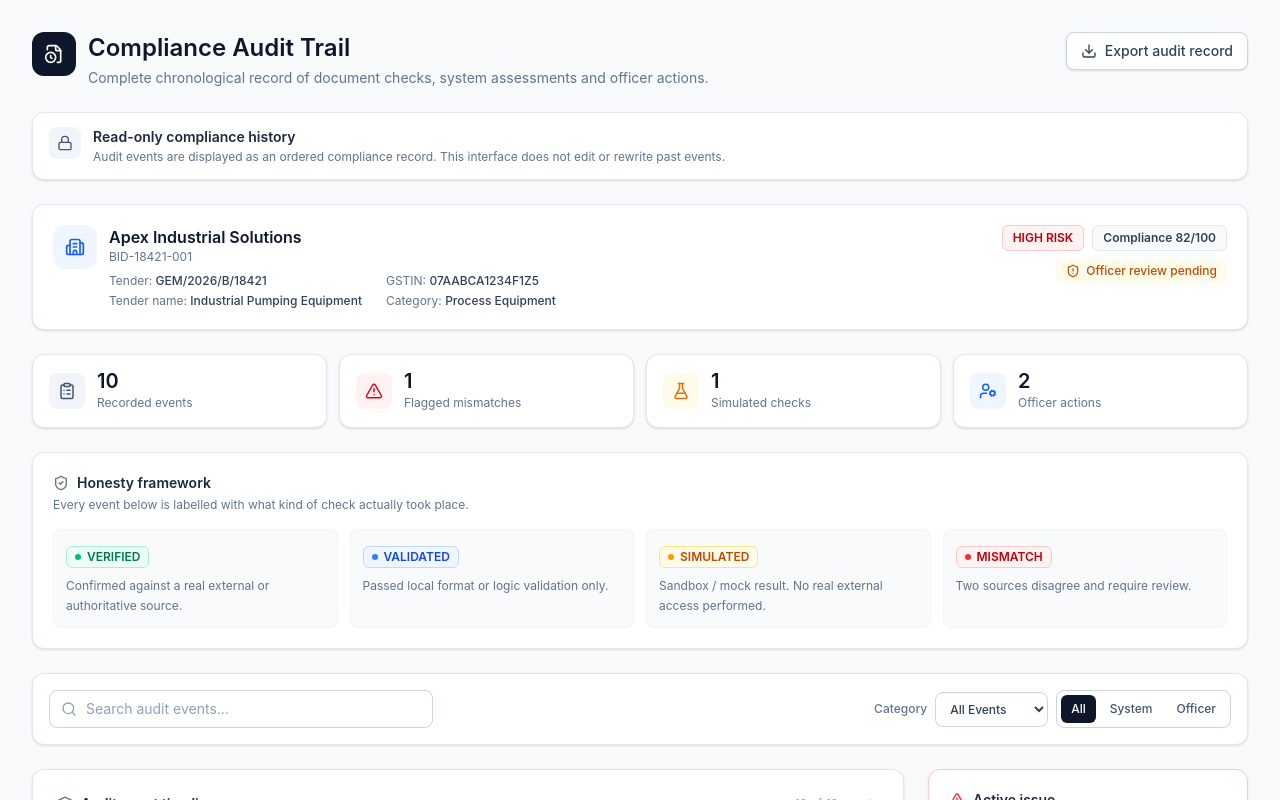
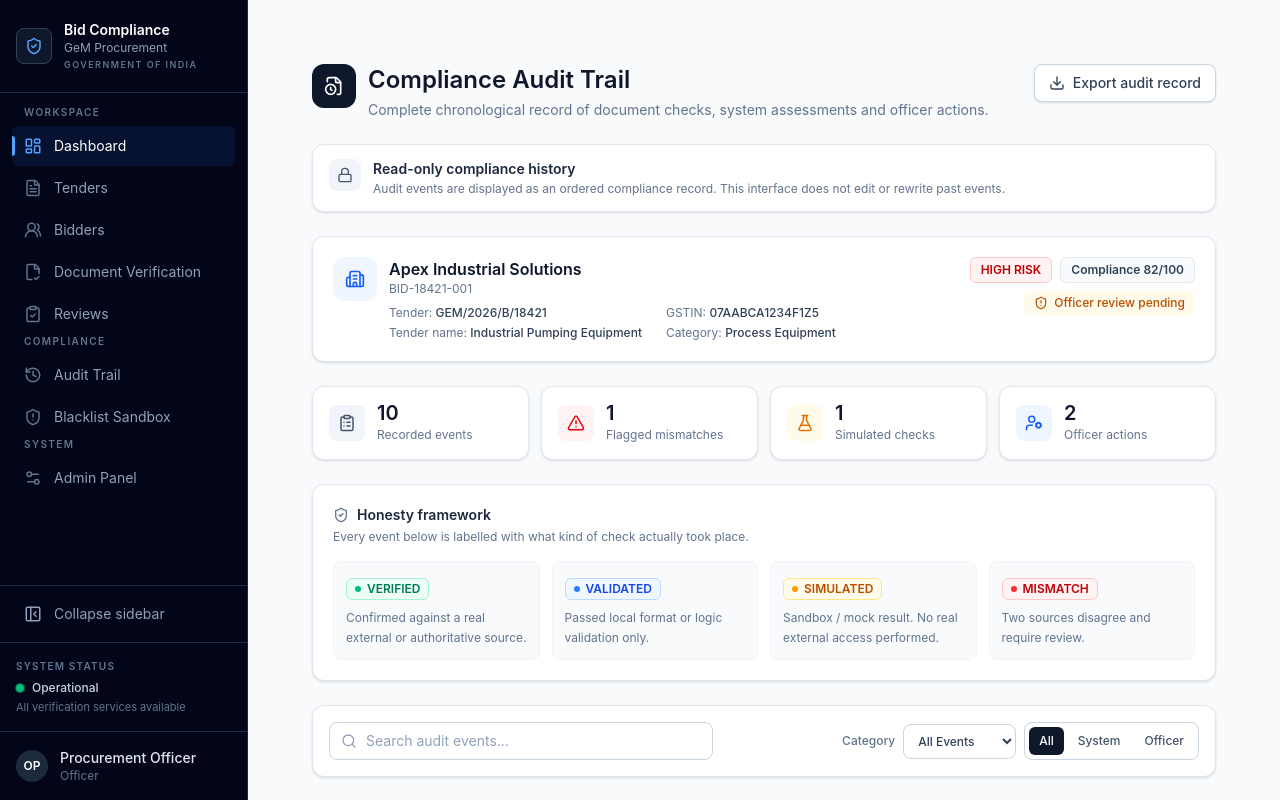
Before and after one commit to Anuj1804/Bid-Compliance, a React app in the folder frontend/: page /audit-trail in a window 1280 px wide. Shown: the top 800 px of the page. Built offline with nearby package versions, Linux system fonts and the light colour scheme; the HTML template or start-up script is replaced by a standard one.

Commit message:
Add sidebar in audittrail

```diff
--- a/frontend/src/App.jsx
+++ b/frontend/src/App.jsx
@@ -10,7 +10,7 @@ import BidderDetails from "./pages/BidderDetails";
 import DocumentVerification from "./pages/DocumentVerification";
 import DeclaredVerified from "./pages/DeclaredVerified";
 import OfficerReview from "./Components/OfficerReview";
-import Audittrail from "./Components/Audittrail";
+import AuditTrailPage from "./pages/Audittrail";
 import BlacklistSandbox from "./Components/BlacklistSandbox";
 
 
@@ -29,7 +29,7 @@ function App() {
         <Route path="/documentverification" element={<DocumentVerification />} />
         <Route path="/declared-verified" element={<DeclaredVerified />} />
         <Route path="/officer-review" element={<OfficerReview />} />
-        <Route path="/audit-trail" element={<Audittrail />} />
+        <Route path="/audit-trail" element={<AuditTrailPage />} />
         <Route path="/blacklistSandbox" element={<BlacklistSandbox />} />
 
         <Route path="*" element={<Navigate to="/" replace />} />
--- a/frontend/src/pages/Audittrail.jsx
+++ b/frontend/src/pages/Audittrail.jsx
@@ -1,5 +1,28 @@
+import { useState } from "react";
+
+import DashboardSidebar from "../Components/dashboard/DashboardSidebar";
+import DashboardHeader from "../Components/dashboard/DashboardHeader";
 import AuditTrail from "../Components/Audittrail";
 
 export default function AuditTrailPage() {
-  return <AuditTrail />;
+  const [isSidebarCollapsed, setIsSidebarCollapsed] = useState(false);
+  const [isMobileSidebarOpen, setIsMobileSidebarOpen] = useState(false);
+
+  return (
+    <div className="flex min-h-screen bg-slate-50">
+      <DashboardSidebar
+        isCollapsed={isSidebarCollapsed}
+        setIsCollapsed={setIsSidebarCollapsed}
+        isMobileOpen={isMobileSidebarOpen}
+        setIsMobileOpen={setIsMobileSidebarOpen}
+      />
+
+
+
+        <main className="p-6 lg:p-8">
+          <AuditTrail />
+        </main>
+
+    </div>
+  );
 }
```
